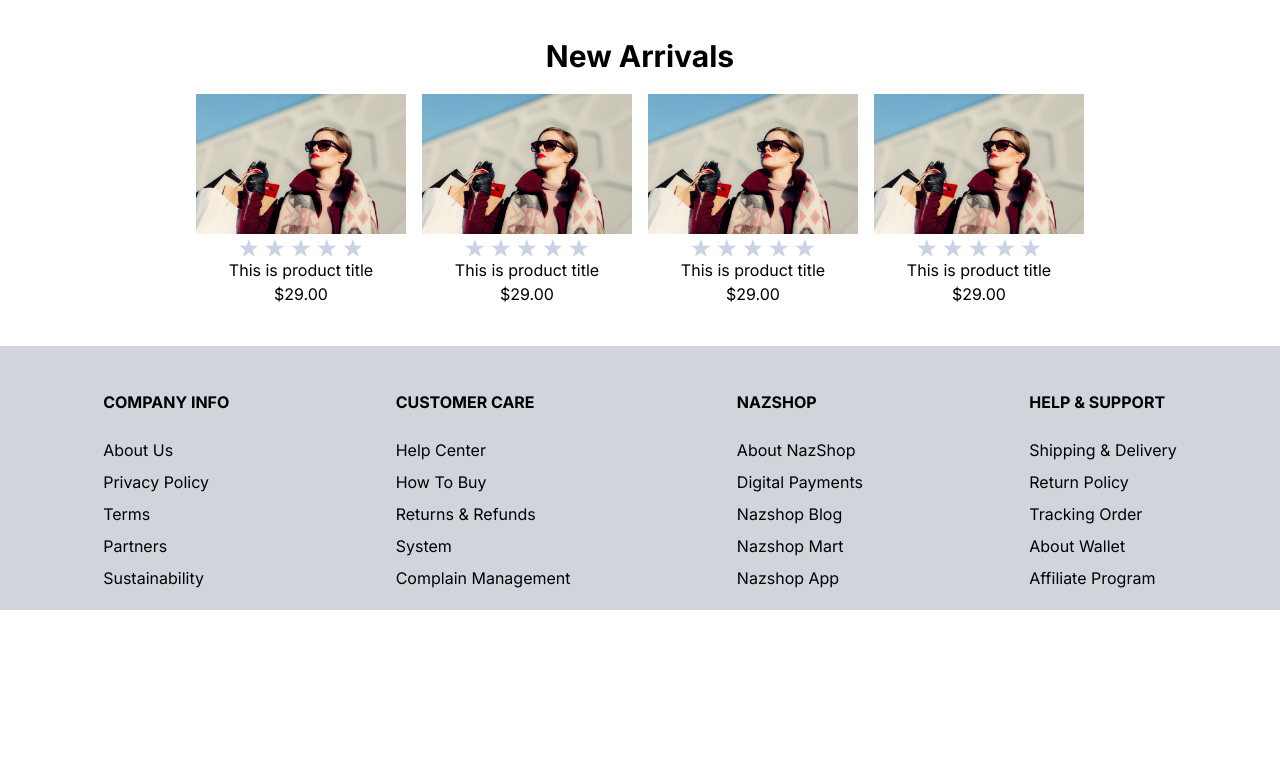
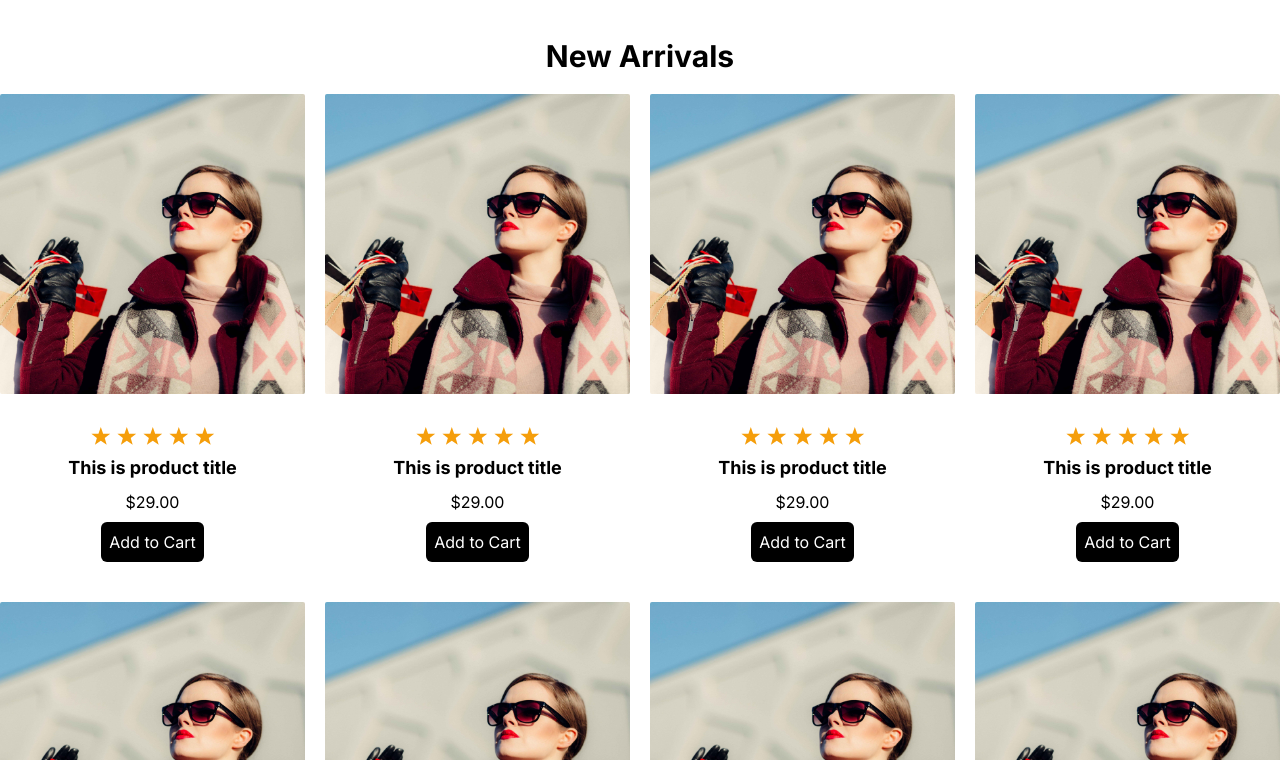
Before and after one commit to nnhasan0290/nazshop, a Next.js app: page / in a window 1280 px wide. Shown: the part 760-1520 px from the top of the page. Before the commit the page ends 1370 px from the top, so only its background shows below. Built offline with nearby package versions, Linux system fonts and the light colour scheme.

Commit message:
feat: single product

```diff
--- a/src/components/NewArrival/NewArrival.tsx
+++ b/src/components/NewArrival/NewArrival.tsx
@@ -5,7 +5,11 @@ const NewArrival = () => {
   return (
     <div className="flex flex-col gap-5 container mx-auto justify-center items-center py-10">
       <SectionHead>New Arrivals</SectionHead>
-      <div className="flex gap-4 flex-wrap">
+      <div className="grid gap-5 grid-cols-4 max-lg:grid-cols-2 max-sm:grid-cols-1">
+        <SingleProduct />
+        <SingleProduct />
+        <SingleProduct />
+        <SingleProduct />
         <SingleProduct />
         <SingleProduct />
         <SingleProduct />
--- /dev/null
+++ b/src/components/common/NormalHead.tsx
@@ -0,0 +1,5 @@
+const NormalHead = ({ children }: any) => {
+  return <h2 className="font-bold text-lg hover:underline">{children}</h2>;
+};
+
+export default NormalHead;
--- a/src/components/common/SingleProduct.tsx
+++ b/src/components/common/SingleProduct.tsx
@@ -1,11 +1,32 @@
 import StarRatings from "react-star-ratings";
+import Button from "./Button";
+import NormalHead from "./NormalHead";
 const SingleProduct = () => {
   return (
-    <div className="flex flex-col justify-center items-center">
-      <img height={280} width={210} src="/imgs/girlwithbag.jpg" alt="" />
-      <StarRatings starDimension="20px" starSpacing="3px" />
-      <h3>This is product title</h3>
-      <span>$29.00</span>
+    <div className="flex flex-col justify-center items-center gap-[.5rem] group hover:shadow-lg rounded-sm transition-all duration-300 cursor-pointer">
+      <div className="relative">
+        <img
+          className="object-cover h-[300px] rounded-sm"
+          src="/imgs/girlwithbag.jpg"
+          alt=""
+        />
+        <img
+          src="/imgs/pinkwall.jpg"
+          alt=""
+          className="h-[300px] object-cover absolute rounded-sm inset-0 hidden group-hover:block animate-scale"
+        />
+      </div>
+      <div className="flex flex-col justify-center items-center gap-[0.5rem] p-5">
+        <StarRatings
+          rating={5}
+          starDimension="20px"
+          starSpacing="3px"
+          starRatedColor="#F59E0B"
+        />
+        <NormalHead>This is product title</NormalHead>
+        <span>$29.00</span>
+        <Button>Add to Cart</Button>
+      </div>
     </div>
   );
 };
--- a/tailwind.config.ts
+++ b/tailwind.config.ts
@@ -18,6 +18,7 @@ const config: Config = {
       },
       animation: {
         drop: "dropdown 0.3s ease",
+        scale: "scale 0.3s ease",
       },
       keyframes: {
         dropdown: {
@@ -25,6 +26,10 @@ const config: Config = {
           "80%": { transform: "scaleY(1.1)" },
           "100%": { transform: "scaleY(1)" },
         },
+        scale: {
+          "0%": { transform: "scaleX(0)" },
+          "100%": { transform: "scaleX(1)" },
+        },
       },
     },
   },
```
